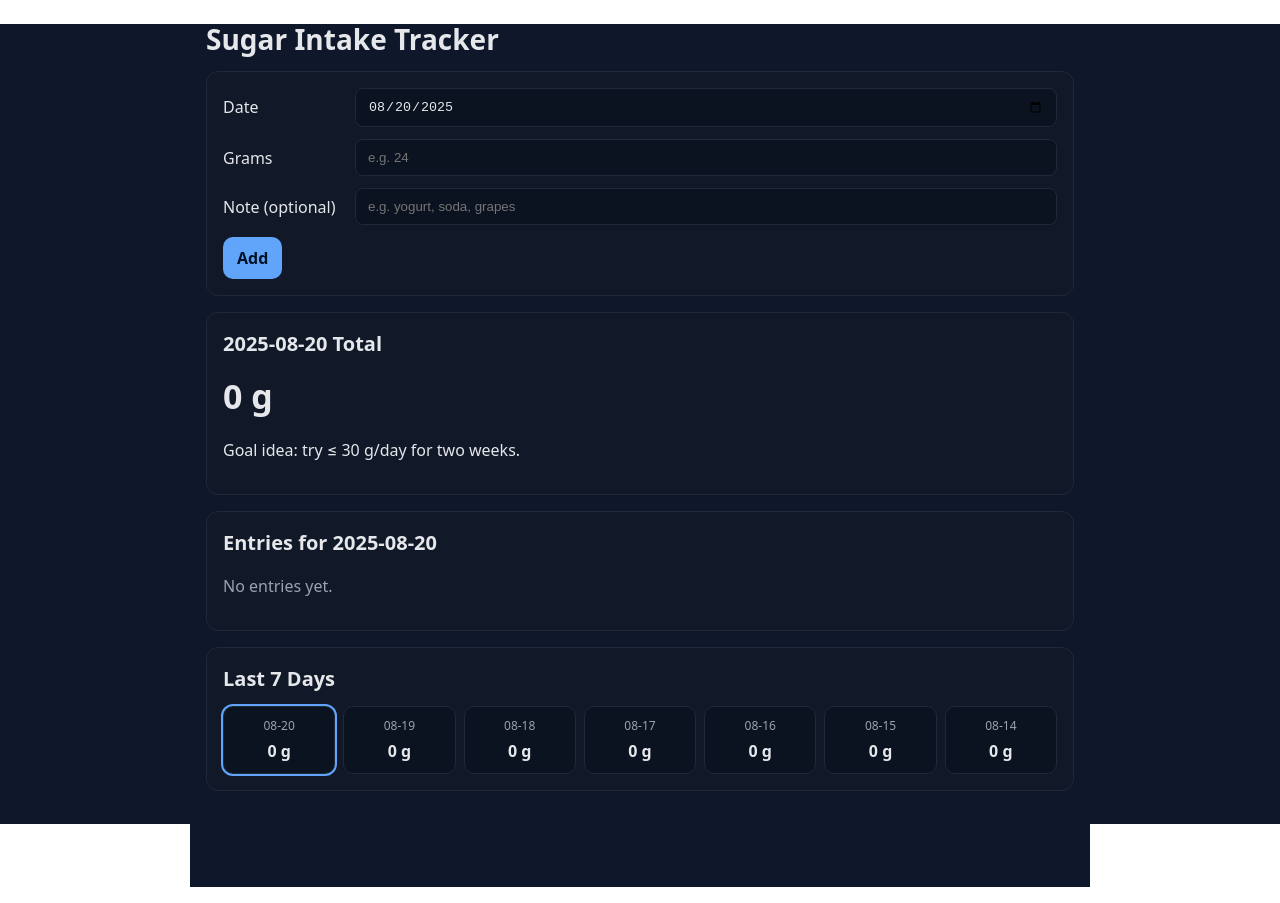
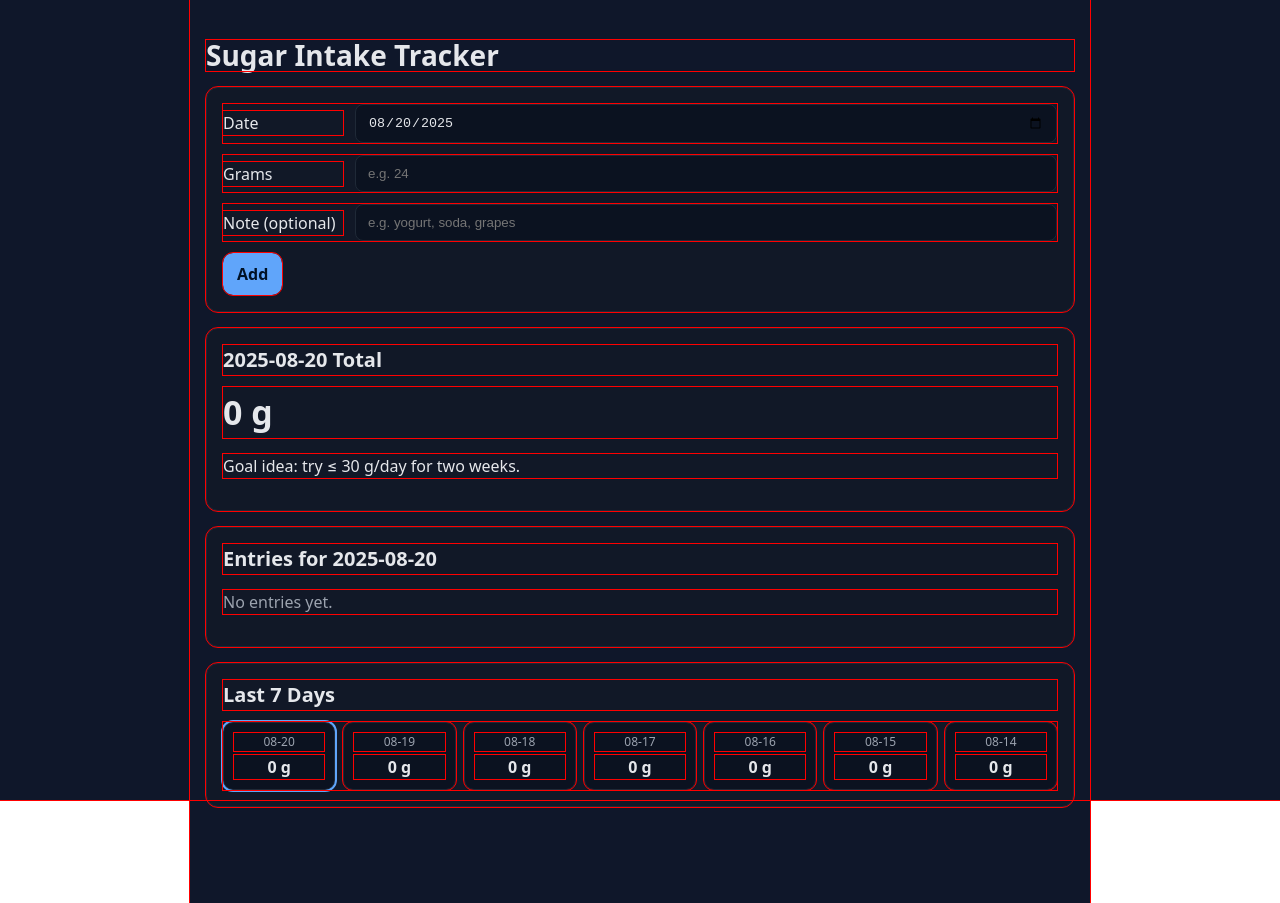
Before and after one commit to jeffdinsmore/sugar-intake, a React (Vite) app: page / in a window 1280 px wide. Built offline with nearby package versions, Linux system fonts and the light colour scheme.

Commit message:
fix padding at top of page

```diff
--- a/src/index.css
+++ b/src/index.css
@@ -83,13 +83,16 @@ html, body, #root {
   font-family: ui-sans-serif, system-ui, -apple-system, Segoe UI, Roboto, "Helvetica Neue", Arial, "Apple Color Emoji","Segoe UI Emoji";
 }
 
+* { outline: 1px solid red; }
+
 .container {
   max-width: 900px;
-  margin: 24px auto;
+  margin: auto;
   padding: 0 16px;
+  padding-top: 40px;
   padding-bottom: calc(80px + env(safe-area-inset-bottom));
   background-color: var(--bg);
-
+  display: flow-root;
 
 }
 
```
